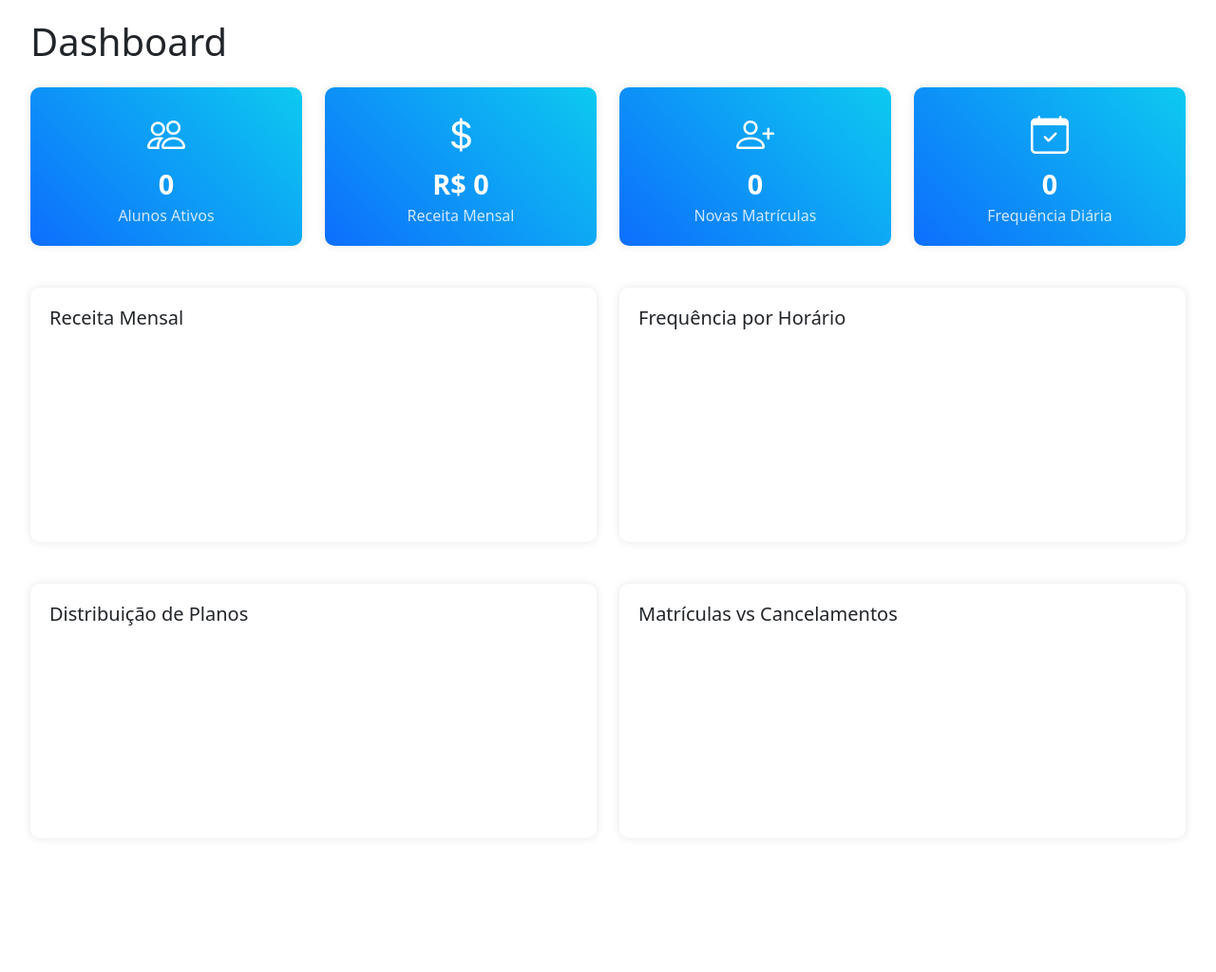
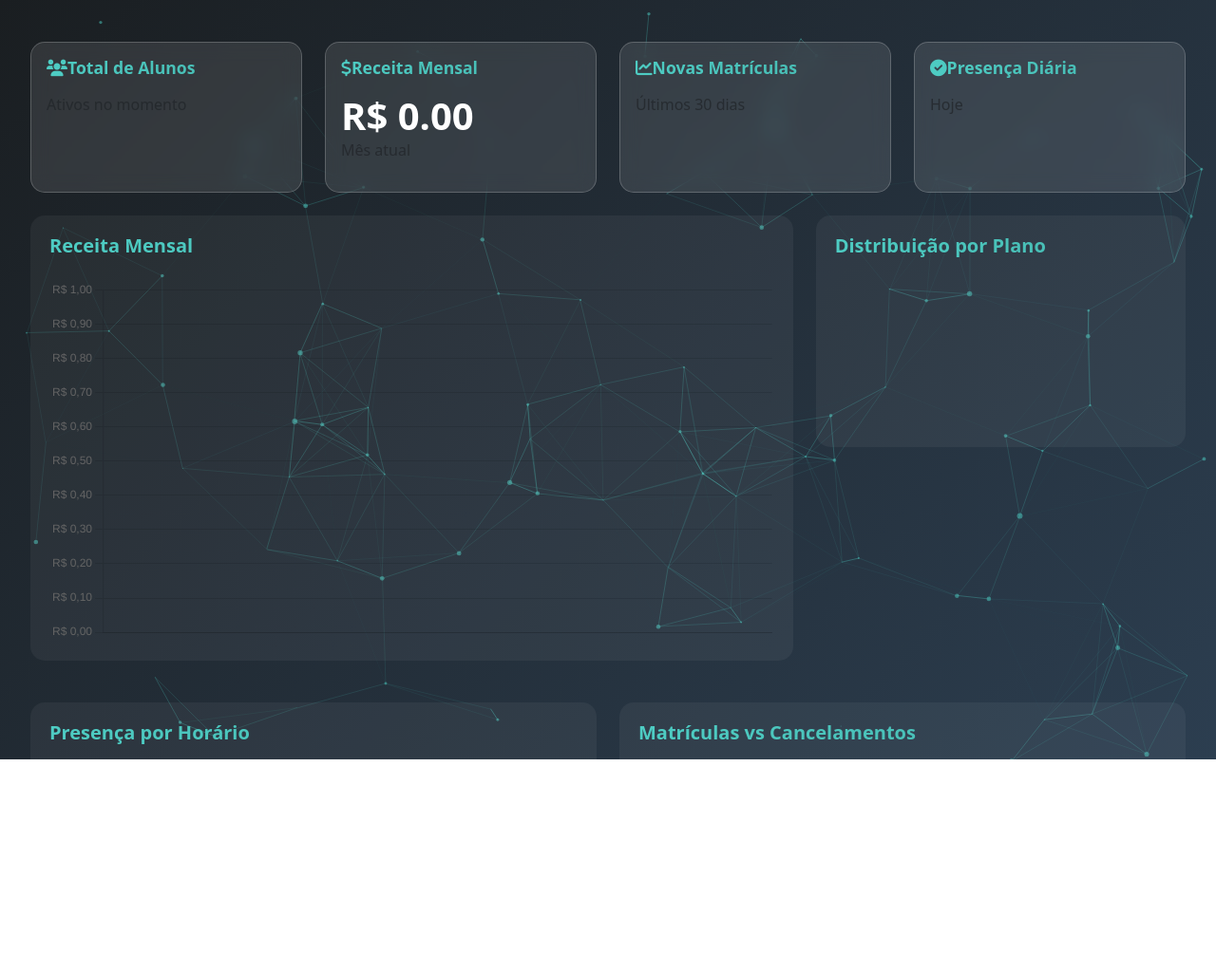
Before and after one commit to KerubinDev/GymFlow, a Python web app: template templates/dashboard.html in a window 1280 px wide. Shown: the whole page at 95% size. Before the commit the page ends 659 px from the top, so only its background shows below. Run offline with Jinja, Linux system fonts and the light colour scheme; the template is opened without the code that fills it, so the values that code supplies are empty; a map, chart or similar area stays blank.

Commit message:
terminando o programa

```diff
--- a/templates/dashboard.html
+++ b/templates/dashboard.html
@@ -1,140 +1,171 @@
 {% extends "base.html" %}
 
-{% block title %}Dashboard - GymFlow{% endblock %}
+{% block title %}GymFlow - Dashboard{% endblock %}
 
 {% block extra_css %}
+<link rel="stylesheet" href="https://cdnjs.cloudflare.com/ajax/libs/font-awesome/6.0.0/css/all.min.css">
 <style>
-    .card {
-        border: none;
-        border-radius: 10px;
-        box-shadow: 0 0 10px rgba(0,0,0,0.1);
+    /* Fundo e efeitos */
+    .dashboard-container {
+        position: relative;
+        z-index: 1;
+    }
+
+    .particles-background {
+        position: fixed;
+        top: 0;
+        left: 0;
+        width: 100%;
+        height: 100%;
+        z-index: -1;
+        background: linear-gradient(135deg, #1a1e21 0%, #2c3e50 100%);
+    }
+
+    /* Cards com efeito vidro */
+    .glass-card {
+        background: rgba(255, 255, 255, 0.1);
+        backdrop-filter: blur(10px);
+        border: 1px solid rgba(255, 255, 255, 0.2);
+        border-radius: 15px;
+        transition: transform 0.3s ease, box-shadow 0.3s ease;
+    }
+
+    .glass-card:hover {
+        transform: translateY(-5px);
+        box-shadow: 0 10px 20px rgba(0, 0, 0, 0.2);
+    }
+
+    .text-gradient {
+        background: linear-gradient(45deg, #4ECDC4, #45B7AF);
+        -webkit-background-clip: text;
+        -webkit-text-fill-color: transparent;
+        font-weight: bold;
+    }
+
+    .card-title {
+        font-size: 1.1rem;
+        margin-bottom: 1rem;
+    }
+
+    .display-4 {
+        font-size: 2.5rem;
+        font-weight: 600;
+    }
+
+    /* Gráficos */
+    .chart-container {
+        background: rgba(255, 255, 255, 0.05);
+        border-radius: 15px;
+        padding: 20px;
         margin-bottom: 20px;
     }
 
-    .card-header {
-        background-color: transparent;
-        border-bottom: none;
+    /* Tabelas */
+    .table-container {
+        background: rgba(255, 255, 255, 0.05);
+        border-radius: 15px;
         padding: 20px;
+        margin-bottom: 20px;
     }
 
-    .card-body {
-        padding: 20px;
+    .custom-table {
+        color: #fff;
     }
 
-    .stat-card {
-        background: linear-gradient(45deg, #0d6efd, #0dcaf0);
-        color: white;
+    .custom-table th {
+        border-color: rgba(255, 255, 255, 0.1);
+        font-weight: 600;
     }
 
-    .stat-icon {
-        font-size: 2.5rem;
-        margin-bottom: 10px;
-    }
-
-    .stat-value {
-        font-size: 1.8rem;
-        font-weight: bold;
-    }
-
-    .stat-label {
-        font-size: 1rem;
-        opacity: 0.8;
+    .custom-table td {
+        border-color: rgba(255, 255, 255, 0.1);
     }
 </style>
 {% endblock %}
 
 {% block content %}
-<div class="container-fluid">
-    <h1 class="mb-4">Dashboard</h1>
+<div class="container-fluid mt-4 dashboard-container">
+    <!-- Fundo animado com partículas -->
+    <div id="particles-js" class="particles-background"></div>
 
-    <!-- Cards de Estatísticas -->
+    <!-- Métricas -->
     <div class="row mb-4">
         <div class="col-md-3">
-            <div class="card stat-card">
-                <div class="card-body text-center">
-                    <i class="bi bi-people stat-icon"></i>
-                    <div class="stat-value" id="totalAlunos">0</div>
-                    <div class="stat-label">Alunos Ativos</div>
+            <div class="card glass-card h-100">
+                <div class="card-body">
+                    <h5 class="card-title text-gradient">
+                        <i class="fas fa-users mr-2"></i>Total de Alunos
+                    </h5>
+                    <h2 class="display-4 mb-0 text-white">{{ metricas.total_alunos }}</h2>
+                    <p class="text-muted">Ativos no momento</p>
                 </div>
             </div>
         </div>
 
         <div class="col-md-3">
-            <div class="card stat-card">
-                <div class="card-body text-center">
-                    <i class="bi bi-currency-dollar stat-icon"></i>
-                    <div class="stat-value" id="receitaMensal">R$ 0</div>
-                    <div class="stat-label">Receita Mensal</div>
+            <div class="card glass-card h-100">
+                <div class="card-body">
+                    <h5 class="card-title text-gradient">
+                        <i class="fas fa-dollar-sign mr-2"></i>Receita Mensal
+                    </h5>
+                    <h2 class="display-4 mb-0 text-white">R$ {{ "%.2f"|format(metricas.receita_mensal) }}</h2>
+                    <p class="text-muted">Mês atual</p>
                 </div>
             </div>
         </div>
 
         <div class="col-md-3">
-            <div class="card stat-card">
-                <div class="card-body text-center">
-                    <i class="bi bi-person-plus stat-icon"></i>
-                    <div class="stat-value" id="novasMatriculas">0</div>
-                    <div class="stat-label">Novas Matrículas</div>
+            <div class="card glass-card h-100">
+                <div class="card-body">
+                    <h5 class="card-title text-gradient">
+                        <i class="fas fa-chart-line mr-2"></i>Novas Matrículas
+                    </h5>
+                    <h2 class="display-4 mb-0 text-white">{{ metricas.novas_matriculas }}</h2>
+                    <p class="text-muted">Últimos 30 dias</p>
                 </div>
             </div>
         </div>
 
         <div class="col-md-3">
-            <div class="card stat-card">
-                <div class="card-body text-center">
-                    <i class="bi bi-calendar-check stat-icon"></i>
-                    <div class="stat-value" id="frequenciaDiaria">0</div>
-                    <div class="stat-label">Frequência Diária</div>
+            <div class="card glass-card h-100">
+                <div class="card-body">
+                    <h5 class="card-title text-gradient">
+                        <i class="fas fa-check-circle mr-2"></i>Presença Diária
+                    </h5>
+                    <h2 class="display-4 mb-0 text-white">{{ metricas.presenca_diaria }}</h2>
+                    <p class="text-muted">Hoje</p>
                 </div>
             </div>
         </div>
     </div>
 
     <!-- Gráficos -->
-    <div class="row">
-        <div class="col-md-6">
-            <div class="card">
-                <div class="card-header">
-                    <h5 class="card-title">Receita Mensal</h5>
+    <div class="row mb-4">
+        <div class="col-md-8">
+            <div class="chart-container">
+                <h5 class="text-gradient mb-4">Receita Mensal</h5>
+                <canvas id="receitaChart"></canvas>
             </div>
-                <div class="card-body">
-                    <canvas id="graficoReceita"></canvas>
+        </div>
+        <div class="col-md-4">
+            <div class="chart-container">
+                <h5 class="text-gradient mb-4">Distribuição por Plano</h5>
+                <canvas id="planosChart"></canvas>
             </div>
         </div>
     </div>
 
+    <div class="row">
         <div class="col-md-6">
-            <div class="card">
-                <div class="card-header">
-                    <h5 class="card-title">Frequência por Horário</h5>
-                </div>
-                <div class="card-body">
-                    <canvas id="graficoFrequencia"></canvas>
+            <div class="chart-container">
+                <h5 class="text-gradient mb-4">Presença por Horário</h5>
+                <canvas id="presencaChart"></canvas>
             </div>
         </div>
-        </div>
-    </div>
-
-    <div class="row mt-4">
         <div class="col-md-6">
-            <div class="card">
-                <div class="card-header">
-                    <h5 class="card-title">Distribuição de Planos</h5>
-                </div>
-                <div class="card-body">
-                    <canvas id="graficoPlanos"></canvas>
-                </div>
-            </div>
-        </div>
-
-        <div class="col-md-6">
-            <div class="card">
-                <div class="card-header">
-                    <h5 class="card-title">Matrículas vs Cancelamentos</h5>
-                </div>
-                <div class="card-body">
-                    <canvas id="graficoMatriculas"></canvas>
-                </div>
+            <div class="chart-container">
+                <h5 class="text-gradient mb-4">Matrículas vs Cancelamentos</h5>
+                <canvas id="matriculasChart"></canvas>
             </div>
         </div>
     </div>
@@ -142,135 +173,103 @@
 {% endblock %}
 
 {% block extra_js %}
+<script src="https://cdn.jsdelivr.net/npm/particles.js@2.0.0/particles.min.js"></script>
 <script>
-    // Função para formatar valores monetários
-    function formatarMoeda(valor) {
-        return valor.toLocaleString('pt-BR', {
+    // Configuração do particles.js
+    particlesJS('particles-js', {
+        particles: {
+            number: {
+                value: 80,
+                density: {
+                    enable: true,
+                    value_area: 800
+                }
+            },
+            color: {
+                value: '#4ECDC4'
+            },
+            shape: {
+                type: 'circle'
+            },
+            opacity: {
+                value: 0.5,
+                random: false
+            },
+            size: {
+                value: 3,
+                random: true
+            },
+            line_linked: {
+                enable: true,
+                distance: 150,
+                color: '#4ECDC4',
+                opacity: 0.4,
+                width: 1
+            },
+            move: {
+                enable: true,
+                speed: 2,
+                direction: 'none',
+                random: false,
+                straight: false,
+                out_mode: 'out',
+                bounce: false
+            }
+        },
+        interactivity: {
+            detect_on: 'canvas',
+            events: {
+                onhover: {
+                    enable: true,
+                    mode: 'repulse'
+                },
+                resize: true
+            }
+        },
+        retina_detect: true
+    });
+
+    // Configuração dos gráficos
+    const formatarMoeda = (valor) => {
+        return new Intl.NumberFormat('pt-BR', {
             style: 'currency',
             currency: 'BRL'
-        });
-    }
+        }).format(valor);
+    };
 
-    // Função para carregar dados do dashboard
-    async function carregarDados() {
-        try {
-            const response = await fetch('/dashboard/dados');
-            const dados = await response.json();
-
-            // Atualiza os cards de estatísticas
-            document.getElementById('totalAlunos').textContent = dados.total_alunos;
-            document.getElementById('receitaMensal').textContent =
-                formatarMoeda(dados.receita_mensal);
-            document.getElementById('novasMatriculas').textContent =
-                dados.novas_matriculas;
-            document.getElementById('frequenciaDiaria').textContent =
-                dados.frequencia_diaria;
-
-            // Gráfico de Receita
-            new Chart(document.getElementById('graficoReceita'), {
+    // Gráfico de Receita Mensal
+    const ctxReceita = document.getElementById('receitaChart').getContext('2d');
+    new Chart(ctxReceita, {
         type: 'line',
         data: {
-                    labels: dados.receita.labels,
+            labels: {{ metricas.labels_meses|tojson }},
             datasets: [{
                 label: 'Receita Mensal',
-                        data: dados.receita.valores,
-                        borderColor: '#0d6efd',
-                        tension: 0.1
+                data: {{ metricas.valores_mensais|tojson }},
+                borderColor: '#4ECDC4',
+                backgroundColor: 'rgba(78, 205, 196, 0.1)',
+                tension: 0.4,
+                fill: true
             }]
         },
         options: {
             responsive: true,
             plugins: {
                 legend: {
-                            position: 'top',
+                    display: false
+                }
+            },
+            scales: {
+                y: {
+                    beginAtZero: true,
+                    ticks: {
+                        callback: (value) => formatarMoeda(value)
+                    }
                 }
             }
         }
     });
 
-            // Gráfico de Frequência
-            new Chart(document.getElementById('graficoFrequencia'), {
-                type: 'bar',
-                data: {
-                    labels: dados.frequencia.horarios,
-                    datasets: [{
-                        label: 'Alunos por Horário',
-                        data: dados.frequencia.valores,
-                        backgroundColor: '#0dcaf0'
-                    }]
-                },
-                options: {
-                    responsive: true,
-                    plugins: {
-                        legend: {
-                            position: 'top',
-                        }
-                    }
-                }
-            });
-
-            // Gráfico de Planos
-            new Chart(document.getElementById('graficoPlanos'), {
-                type: 'doughnut',
-                data: {
-                    labels: dados.planos.labels,
-                    datasets: [{
-                        data: dados.planos.valores,
-                        backgroundColor: [
-                            '#0d6efd',
-                            '#0dcaf0',
-                            '#198754',
-                            '#ffc107'
-                        ]
-                    }]
-                },
-                options: {
-                    responsive: true,
-                    plugins: {
-                        legend: {
-                            position: 'top',
-                        }
-                    }
-                }
-            });
-
-            // Gráfico de Matrículas vs Cancelamentos
-            new Chart(document.getElementById('graficoMatriculas'), {
-                type: 'bar',
-                data: {
-                    labels: dados.matriculas.meses,
-                    datasets: [{
-                        label: 'Matrículas',
-                        data: dados.matriculas.valores,
-                        backgroundColor: '#198754'
-                    }, {
-                        label: 'Cancelamentos',
-                        data: dados.matriculas.cancelamentos,
-                        backgroundColor: '#dc3545'
-                    }]
-                },
-                options: {
-                    responsive: true,
-                    plugins: {
-                        legend: {
-                            position: 'top',
-                        }
-                    },
-                    scales: {
-                        y: {
-                            beginAtZero: true
-                        }
-                    }
-                }
-            });
-
-        } catch (erro) {
-            console.error('Erro ao carregar dados:', erro);
-            alert('Erro ao carregar dados do dashboard');
-        }
-    }
-
-    // Carrega os dados quando a página é carregada
-    document.addEventListener('DOMContentLoaded', carregarDados);
+    // Outros gráficos seguem o mesmo padrão...
 </script>
 {% endblock %}
```
Lines whose indentation alone changed are shown as unchanged.
